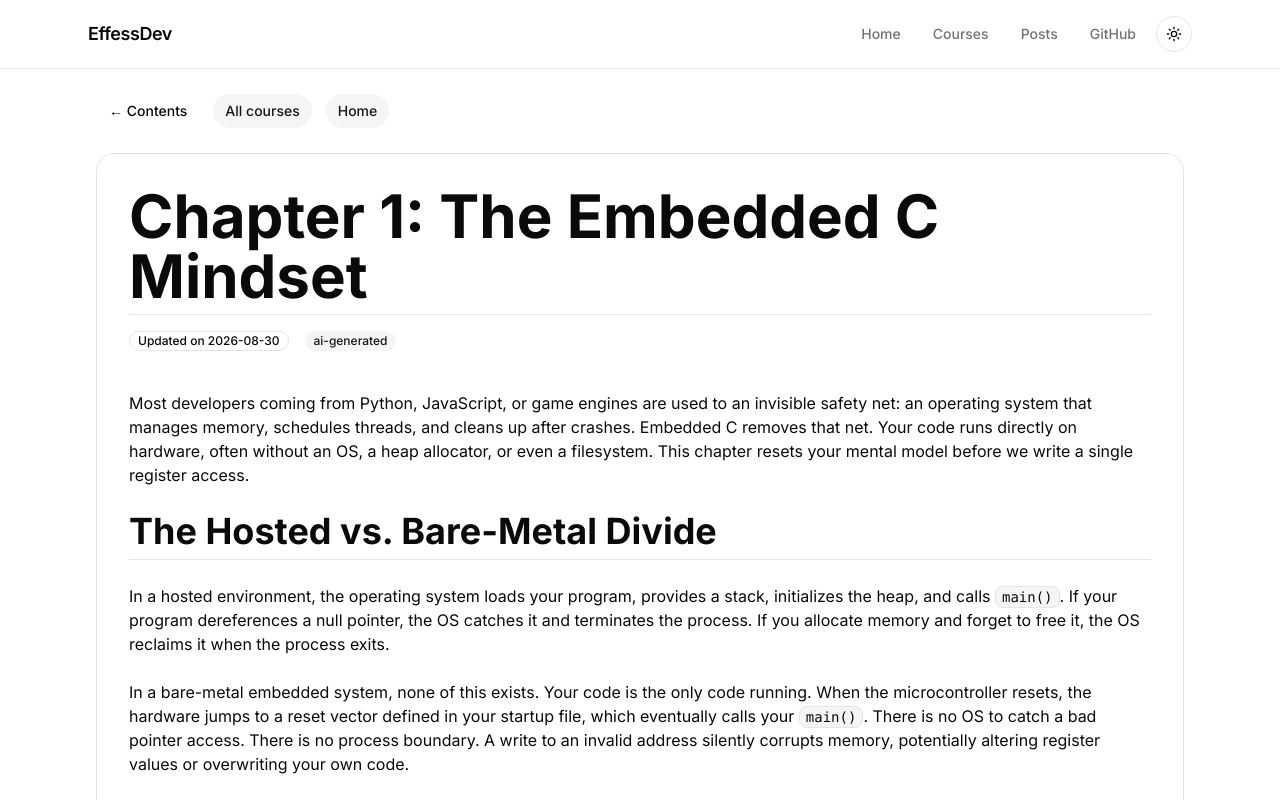
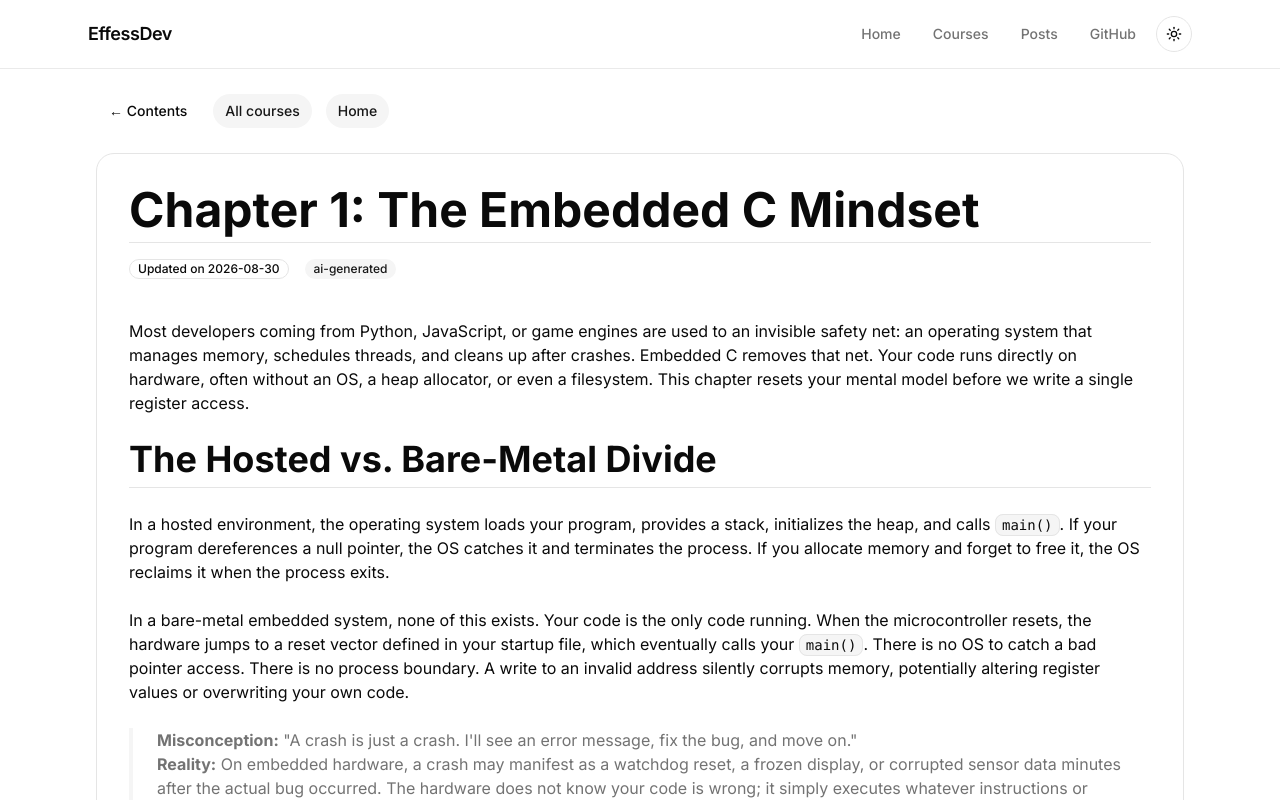
Before and after one commit to effessdev/effessdev.github.io, a Next.js app: page /courses/embedded-c/01 in a window 1280 px wide. Shown: the top 800 px of the page. Built offline with nearby package versions, Linux system fonts and the light colour scheme.

Commit message:
max width for course list

```diff
--- a/src/app/courses/page.tsx
+++ b/src/app/courses/page.tsx
@@ -20,7 +20,7 @@ export default function CoursesPage() {
               <h2 className="text-2xl mb-2 font-semibold tracking-tight">
                 {course.title}
               </h2>
-              <p className="text-base text-muted-foreground">
+              <p className="text-base max-w-2xl text-muted-foreground">
                 {course.description}
               </p>
             </div>
--- a/src/components/post-component.tsx
+++ b/src/components/post-component.tsx
@@ -6,7 +6,7 @@ export default function PostComponent({ post }: { post: Post }) {
   return (
     <main className="space-y-8">
       <article className="rounded-2xl sm:border bg-background sm:bg-card p-0 sm:p-5 md:p-8">
-        <h1 className="text-6xl font-bold border-b pb-2">{post.title}</h1>
+        <h1 className="text-5xl font-bold border-b pb-2">{post.title}</h1>
         <div className="flex flex-wrap gap-4 mt-4 my-10 text-sm text-muted-foreground">
           <Badge variant="outline">Updated on {post.updated}</Badge>
           {post.tags?.map((tag, index) => (
```
